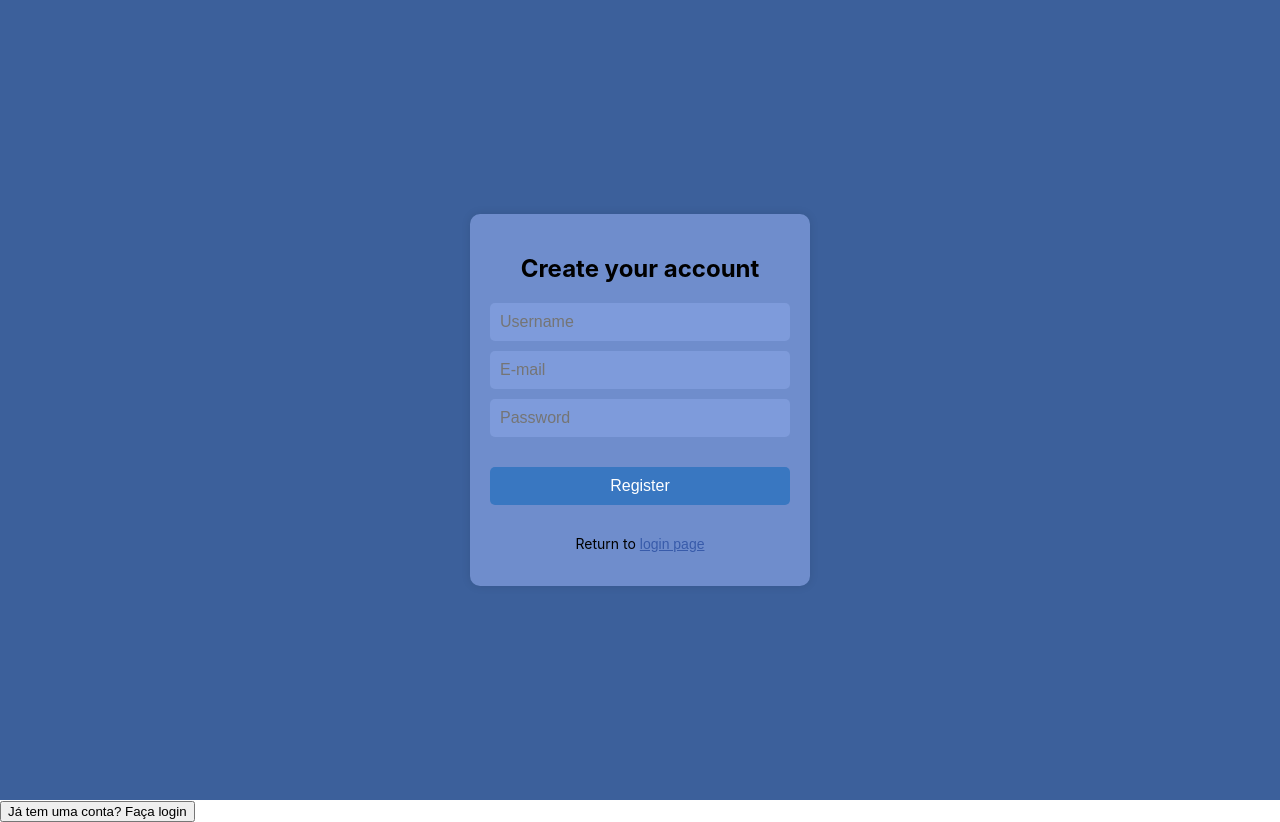
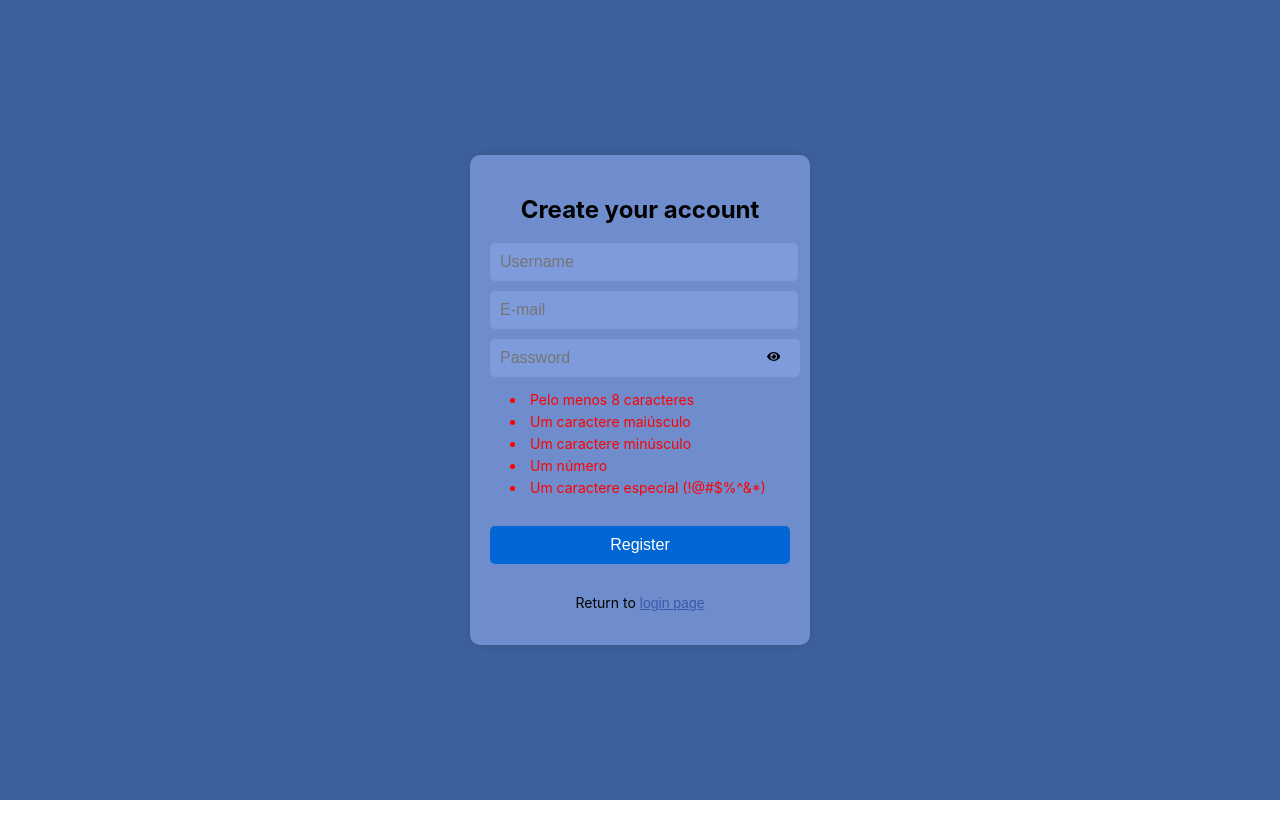
Before and after one commit to davidacunha/Portifolio, a React (Create React App) app: page / in a window 1280 px wide. Both pictures are taken after a click on the button "Register". After the commit the page ends 800 px from the top, so only its background shows below. Built offline with nearby package versions, Linux system fonts and the light colour scheme; the HTML template or start-up script is replaced by a standard one.

Commit message:
Alterações em logica de criação de senha e edição de senha

```diff
--- a/package.json
+++ b/package.json
@@ -23,6 +23,7 @@
     "mysql2": "^3.11.0",
     "react": "^18.3.1",
     "react-dom": "^18.3.1",
+    "react-icons": "^5.3.0",
     "react-router-dom": "^6.26.1",
     "react-scripts": "^5.0.1",
     "web-vitals": "^4.2.3"
--- a/src/App.js
+++ b/src/App.js
@@ -18,7 +18,7 @@ function App() {
     navigate('/Dashboard');
   };
 
-  const hadleLogout = () => {
+  const handleLogout = () => {
     setIsAuthenticated(false);
     setUser(null);
     navigate('/');
@@ -30,7 +30,7 @@ function App() {
 
   return (
     <div className="App">
-      {isAuthenticated && <Header onLogout={hadleLogout} />}
+      {isAuthenticated && <Header onLogout={handleLogout} />}
       <Routes>
         {isAuthenticated ? (
           <>
@@ -47,11 +47,6 @@ function App() {
           </>
         )}
       </Routes>
-      {!isAuthenticated && (
-        <button className="toggle-button" onClick={toggleForm}>
-          {isRegistering ? 'Já tem uma conta? Faça login' : 'Não tem uma conta? Registre-se'}
-        </button>
-      )}
     </div>
   );
 }
--- a/src/frontend/componentes/Login.js
+++ b/src/frontend/componentes/Login.js
@@ -1,10 +1,12 @@
 import React, { useState } from 'react';
 import '../style/Login.css';
 import loginIcon from '../images/Logo.png';
+import { FaEye, FaEyeSlash } from 'react-icons/fa';
 
 const Login = ({ onLoginSuccess, onRegisterClick }) => {
   const [email, setEmail] = useState('');
   const [password, setPassword] = useState('');
+  const [showPassword, setShowPassword] = useState(false);
   const [error, setError] = useState('');
 
   const handleLogin = async (e) => {
@@ -41,6 +43,7 @@ const Login = ({ onLoginSuccess, onRegisterClick }) => {
     <div className="login-container">
       <div className="login-card">
       <img src={loginIcon} alt="Login Icon" className="login-icon" />
+        <h2>Login</h2>
         <form onSubmit={handleLogin}>
           <input
             type="email"
@@ -49,18 +52,27 @@ const Login = ({ onLoginSuccess, onRegisterClick }) => {
             value={email}
             onChange={(e) => setEmail(e.target.value)}
           />
+          <div className="password-input-wrapper">
             <input
-            type="password"
+              type={showPassword ? 'text' : 'password'}
               placeholder="Password"
               className="login-input"
               value={password}
               onChange={(e) => setPassword(e.target.value)}
             />
+            <button
+              type="button"
+              className="toggle-password-button"
+              onClick={() => setShowPassword(!showPassword)}
+            >
+              {showPassword ? <FaEyeSlash /> : <FaEye />}
+            </button>
+          </div>
           <button type="submit" className="login-button">Login</button>
         </form>
         {error && <p className="login-error">{error}</p>}
         <p className="register-link">
-        Don't have an account? <button onClick={onRegisterClick} className="link-button">Register</button>
+          Don't have an account <button onClick={onRegisterClick} className="register-button-link">Register</button>
         </p>
       </div>
     </div>
--- a/src/frontend/componentes/Settings.js
+++ b/src/frontend/componentes/Settings.js
@@ -5,12 +5,31 @@ const Settings = ({ userEmail, username }) => {
   const [isEditing, setIsEditing] = useState(false);
   const [editName, setEditName] = useState(username);
   const [editEmail, setEditEmail] = useState(userEmail);
+  const [currentPassword, setCurrentPassword] = useState('');
+  const [newPassword, setNewPassword] = useState('');
+  const [confirmPassword, setConfirmPassword] = useState('');
   const [message, setMessage] = useState('');
+  const [passwordValidations, setPasswordValidations] = useState({
+    hasMinLength: false,
+    hasUpperCase: false,
+    hasLowerCase: false,
+    hasNumber: false,
+    hasSpecialChar: false,
+  });
 
   useEffect(() => {
     setEditName(username);
     setEditEmail(userEmail);
   }, [username, userEmail]);
+
+  const validatePassword = (password) => {
+    const hasMinLength = password.length >= 8;
+    const hasUpperCase = /[A-Z]/.test(password);
+    const hasLowerCase = /[a-z]/.test(password);
+    const hasNumber = /\d/.test(password);
+    const hasSpecialChar = /[!@#$%^&*()_+[\]{};':"\\|,.<>/?]/.test(password);
+    setPasswordValidations({ hasMinLength, hasUpperCase, hasLowerCase, hasNumber, hasSpecialChar });
+  };
 
   const handleEditClick = () => {
     setIsEditing(true);
@@ -18,13 +37,23 @@ const Settings = ({ userEmail, username }) => {
   };
 
   const handleSaveClick = async () => {
+    if (newPassword && newPassword !== confirmPassword) {
+      setMessage('As senhas não coincidem.');
+      return;
+    }
+
     try {
       const response = await fetch('http://localhost:5000/updateUser', {
         method: 'POST',
         headers: {
           'Content-Type': 'application/json',
         },
-        body: JSON.stringify({ name: editName, email: editEmail }),
+        body: JSON.stringify({
+          name: editName,
+          email: editEmail,
+          currentPassword,
+          newPassword,
+        }),
       });
 
       const data = await response.json();
@@ -33,7 +62,7 @@ const Settings = ({ userEmail, username }) => {
         setIsEditing(false);
         setMessage('Usuário atualizado com sucesso!');
       } else {
-        setMessage('Erro ao atualizar os dados do usuário');
+        setMessage(data.message || 'Erro ao atualizar os dados do usuário');
       }
     } catch (error) {
       console.error('Erro ao atualizar os dados do usuário:', error);
@@ -44,16 +73,19 @@ const Settings = ({ userEmail, username }) => {
   const handleCancelClick = () => {
     setIsEditing(false);
     setMessage('');
+    setCurrentPassword('');
+    setNewPassword('');
+    setConfirmPassword('');
   };
 
   return (
     <div className="settings-container">
-      <div className="settings-content"> {/* Adicionei este container para o fundo cinza */}
-        <h2>Configurações do Usuário</h2>
+      <div className="settings-content">
+        <h2>User Settings</h2>
         {message && <p className="message">{message}</p>}
         <div>
           <label>
-            Nome:<input
+            Name:<input
               type="text"
               value={editName}
               onChange={(e) => setEditName(e.target.value)}
@@ -68,13 +100,51 @@ const Settings = ({ userEmail, username }) => {
               disabled={!isEditing}
             />
           </label>
+          {isEditing && (
+            <>
+              <label>
+                Current Password:<input
+                  type="password"
+                  value={currentPassword}
+                  onChange={(e) => setCurrentPassword(e.target.value)}
+                  placeholder="Digite sua senha atual"
+                />
+              </label>
+              <label>
+                New Password:<input
+                  type="password"
+                  value={newPassword}
+                  onChange={(e) => {
+                    setNewPassword(e.target.value);
+                    validatePassword(e.target.value);
+                  }}
+                  placeholder="Digite a nova senha"
+                />
+              </label>
+              <ul className="change-password">
+                <li className={passwordValidations.hasMinLength ? 'valid' : 'invalid'}>Pelo menos 8 caracteres</li>
+                <li className={passwordValidations.hasUpperCase ? 'valid' : 'invalid'}>Um caractere maiúsculo</li>
+                <li className={passwordValidations.hasLowerCase ? 'valid' : 'invalid'}>Um caractere minúsculo</li>
+                <li className={passwordValidations.hasNumber ? 'valid' : 'invalid'}>Um número</li>
+                <li className={passwordValidations.hasSpecialChar ? 'valid' : 'invalid'}>Um caractere especial (!@#$%^&*)</li>
+              </ul>
+              <label>
+                Confirm your new password:<input
+                  type="password"
+                  value={confirmPassword}
+                  onChange={(e) => setConfirmPassword(e.target.value)}
+                  placeholder="Confirme a nova senha"
+                />
+              </label>
+            </>
+          )}
           {isEditing ? (
             <div className="button-group">
-              <button onClick={handleSaveClick} className="save-button">Salvar</button>
-              <button onClick={handleCancelClick} className="cancel-button">Cancelar</button>
+              <button onClick={handleSaveClick} className="save-button">Save</button>
+              <button onClick={handleCancelClick} className="cancel-button">Cancel</button>
             </div>
           ) : (
-            <button onClick={handleEditClick} className="edit-button">Editar</button>
+            <button onClick={handleEditClick} className="edit-button">Edit</button>
           )}
         </div>
       </div>
--- a/src/frontend/componentes/register.js
+++ b/src/frontend/componentes/register.js
@@ -1,4 +1,5 @@
 import React, { useState } from 'react';
+import { FaEye, FaEyeSlash } from 'react-icons/fa';
 import '../style/register.css';
 
 const Register = ({ onLoginClick }) => {
@@ -7,12 +8,41 @@ const Register = ({ onLoginClick }) => {
   const [password, setPassword] = useState('');
   const [error, setError] = useState('');
   const [message, setMessage] = useState('');
+  const [showPassword, setShowPassword] = useState(false);
+  const [hasMinLength, setHasMinLength] = useState(false);
+  const [hasUpperCase, setHasUpperCase] = useState(false);
+  const [hasLowerCase, setHasLowerCase] = useState(false);
+  const [hasNumber, setHasNumber] = useState(false);
+  const [hasSpecialChar, setHasSpecialChar] = useState(false);
+
+  const validatePassword = (password) => {
+    setHasMinLength(password.length >= 8);
+    setHasUpperCase(/[A-Z]/.test(password));
+    setHasLowerCase(/[a-z]/.test(password));
+    setHasNumber(/\d/.test(password));
+    setHasSpecialChar(/[!@#$%^&*()_+[\]{};':"\\|,.<>/?]/.test(password));
+  };
+
+  const handlePasswordChange = (e) => {
+    const newPassword = e.target.value;
+    setPassword(newPassword);
+    validatePassword(newPassword);
+  };
+
+  const toggleShowPassword = () => {
+    setShowPassword((prevShowPassword) => !prevShowPassword);
+  };
 
   const handleRegister = async (e) => {
     e.preventDefault();
 
     if (!username || !email || !password) {
       setError('Por favor, preencha todos os campos.');
+      return;
+    }
+
+    if (!(hasMinLength && hasUpperCase && hasLowerCase && hasNumber && hasSpecialChar)) {
+      setError('A senha deve atender a todos os requisitos.');
       return;
     }
 
@@ -60,13 +90,25 @@ const Register = ({ onLoginClick }) => {
             value={email}
             onChange={(e) => setEmail(e.target.value)}
           />
-          <input
-            type="password"
-            placeholder="Password"
-            className="register-input"
-            value={password}
-            onChange={(e) => setPassword(e.target.value)}
-          />
+          <div className="password-input-wrapper">
+            <input
+              type={showPassword ? 'text' : 'password'}
+              placeholder="Password"
+              className="register-input"
+              value={password}
+              onChange={handlePasswordChange}
+            />
+            <button type="button" className="toggle-password-button" onClick={toggleShowPassword}>
+              {showPassword ? <FaEyeSlash /> : <FaEye />}
+            </button>
+          </div>
+          <ul className="password-requirements">
+            <li className={hasMinLength ? 'valid' : 'invalid'}>Pelo menos 8 caracteres</li>
+            <li className={hasUpperCase ? 'valid' : 'invalid'}>Um caractere maiúsculo</li>
+            <li className={hasLowerCase ? 'valid' : 'invalid'}>Um caractere minúsculo</li>
+            <li className={hasNumber ? 'valid' : 'invalid'}>Um número</li>
+            <li className={hasSpecialChar ? 'valid' : 'invalid'}>Um caractere especial (!@#$%^&*)</li>
+        </ul>
           <button type="submit" className="register-button">Register</button>
         </form>
         {error && <p className="register-error">{error}</p>}
--- a/src/frontend/style/Login.css
+++ b/src/frontend/style/Login.css
@@ -23,12 +23,12 @@
 
   .login-input {
     display: block;
-    width: calc(100% - 20px);
+    width: 96%;
     padding: 10px;
     margin: 10px 0;
     border-radius: 5px;
+    background-color: #88a4e4a4;
     border: none;
-    background-color: #88a4e4a4;
     color: #ffffff;
     font-size: 16px;
   }
@@ -39,7 +39,7 @@
     margin: 20px 0;
     border-radius: 5px;
     border: none;
-    background-color: #88a4e49d;
+    background-color: #0067d4;
     color: #ffffff;
     font-size: 16px;
     cursor: pointer;
@@ -70,3 +70,24 @@
     padding: 0;
     font-size: 14px;
   }
+
+  .password-input-wrapper {
+    position: relative;
+    width: 100%;
+  }
+
+  .login-input[type="password"] {
+    width: calc(100% - 40px);
+    padding-right: 40px;
+  }
+
+  .toggle-password-button {
+    position: absolute;
+    right: 10px;
+    top: 50%;
+    transform: translateY(-50%);
+    background: none;
+    border: none;
+    cursor: pointer;
+    padding: 0;
+  }
--- a/src/frontend/style/register.css
+++ b/src/frontend/style/register.css
@@ -17,7 +17,7 @@
 
 .register-input {
   display: block;
-  width: calc(100% - 20px);
+  width: 96%;
   padding: 10px;
   margin: 10px 0;
   border-radius: 5px;
@@ -33,7 +33,7 @@
   margin: 20px 0;
   border-radius: 5px;
   border: none;
-  background-color: #2770bdbd;
+  background-color: #0067d4;
   color: #ffffff;
   font-size: 16px;
   cursor: pointer;
@@ -62,7 +62,49 @@
 
 .back-login {
   margin-top: 10px;
-    font-size: 14px;
-    color: #000000;
-    text-align: center;
+  font-size: 14px;
+  color: #000000;
+  text-align: center;
 }
+
+.password-requirements {
+  font-size: 14px;
+  color: #333;
+  margin-bottom: 10px;
+  padding-left: 20px;
+  text-align: left;
+}
+
+.password-requirements li {
+  margin-bottom: 5px;
+  list-style-position: inside;
+}
+
+.password-requirements li.valid {
+  color: green;
+}
+
+.password-requirements li.invalid {
+  color: red;
+}
+
+.password-input-wrapper {
+  position: relative;
+  width: 100%;
+}
+
+.register-input[type="password"] {
+  width: calc(100% - 40px);
+  padding-right: 40px;
+}
+
+.toggle-password-button {
+  position: absolute;
+  right: 10px;
+  top: 50%;
+  transform: translateY(-50%);
+  background: none;
+  border: none;
+  cursor: pointer;
+  padding: 0;
+}
```
Also changed, not shown: src/frontend/style/Dashboard.css (+24 -59 lines), src/frontend/style/Header.css (+26 -31 lines), src/frontend/style/Settings.css (+31 -1 lines), 2 other files (tests, documents, lock files or other folders). Lines whose indentation alone changed are shown as unchanged.
